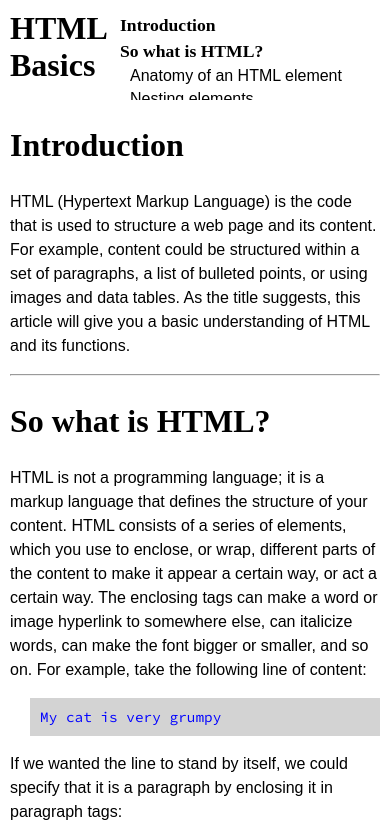
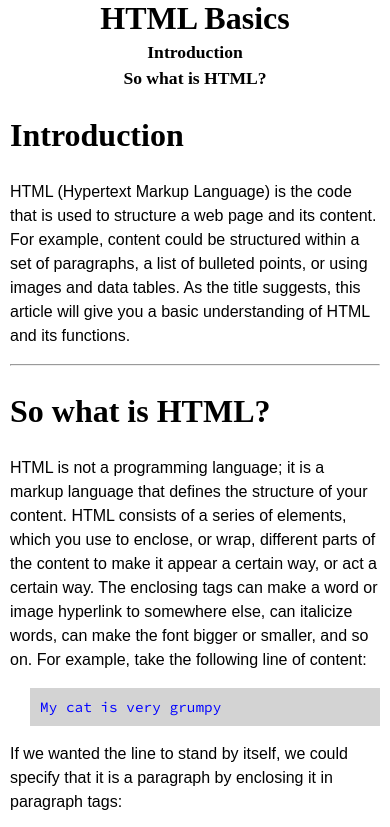
Before and after one commit to jonathanhhoward/technical-documentation-page, a plain HTML site: page index.html in a window 390 px wide. Shown: the top 827 px of the page. Drawn offline with Linux system fonts and the light colour scheme.

Commit message:
Add files via upload

```diff
--- a/style.css
+++ b/style.css
@@ -21,10 +21,10 @@ body {
 }
 
 #navbar header {
-    margin-top: 0;
-    padding-top: 10px;
     position: sticky;
     top: 0;
+    padding-top: 10px;
+    background-color: white;
 }
 
 #navbar h1 {
@@ -89,21 +89,21 @@ figure {
     #navbar {
         box-sizing: border-box;
         margin: 0;
-        padding: 10px;
         width: 100%;
-        height: 100px;
+        height: 90px;
+        text-align: center;
     }
 
     #navbar header {
-        position: fixed;
         padding: 0;
-        top: 10px;
-        width: 100px;
     }
 
     .main-topic {
         margin: 0;
-        padding-left: 110px;
+    }
+
+    .sub-topic {
+        padding: 0;
     }
 
     #navbar li {
@@ -111,13 +111,13 @@ figure {
     }
 
     #main-doc {
-        padding: 100px 0 0;
+        padding: 90px 0 0;
     }
 
     :target::before {
         content: "";
         display: block;
-        height: 100px;
-        margin: -100px 0 0;
+        height: 90px;
+        margin: -90px 0 0;
     }
 }
```
